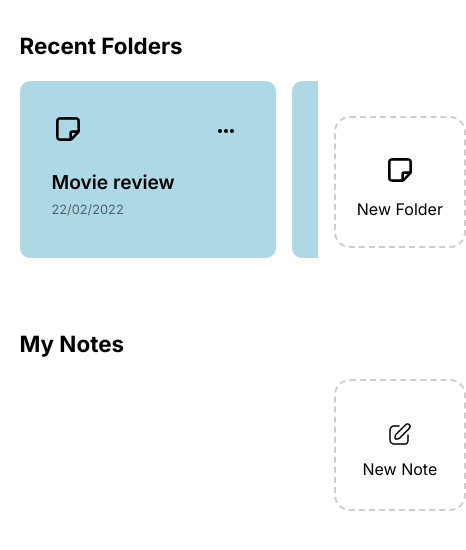
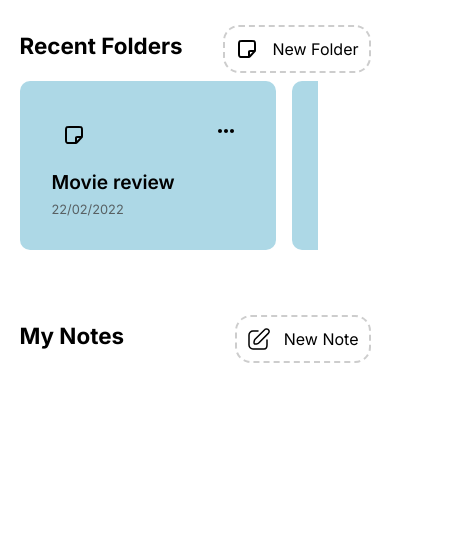
Before and after one commit to maythanhsuaung0-0/noteTaker, a plain HTML site: page frontend/index.html in a window 390 px wide. Shown: the whole page, 466 px wide, since content can reach past the window. Drawn offline with Linux system fonts and the light colour scheme.

Commit message:
added responsiveness

```diff
--- a/frontend/css/index.css
+++ b/frontend/css/index.css
@@ -122,6 +122,7 @@ h4 {
 }
 
 .icon-lg,
+.note-icon,
 .unactive-icon {
 
   padding: 10px;
@@ -138,11 +139,6 @@ h4 {
 
 }
 
-.note-icon {
-  width: 2em;
-  height: 2em;
-}
-
 .time .icon-lg,
 .unactive-icon {
   cursor: unset;
@@ -154,6 +150,7 @@ h4 {
 }
 
 .create-btn {
+  background-color: white;
   align-self: center;
   display: grid;
   justify-content: center;
@@ -223,3 +220,33 @@ h4 {
   gap: 1em;
   margin: 2em auto;
 }
+/* responsive */
+@media screen and (max-width:768px) {
+
+.notes {
+  display: grid;
+  grid-template-columns: none;
+  gap: 2em;
+}
+
+ .create-btn {
+  background-color: white;
+ position: absolute;
+ top: -3.5em;
+ right: 0;
+ width: fit-content;
+ height: 3em;
+ box-sizing: border-box;
+ }
+ .create-btn>div{
+  display:flex;
+  flex-direction:row;
+  align-items:center;
+ }
+ .create-btn span{
+ padding-right: 10px;
+ }
+.with-create{
+ position: relative;
+}
+}
```
